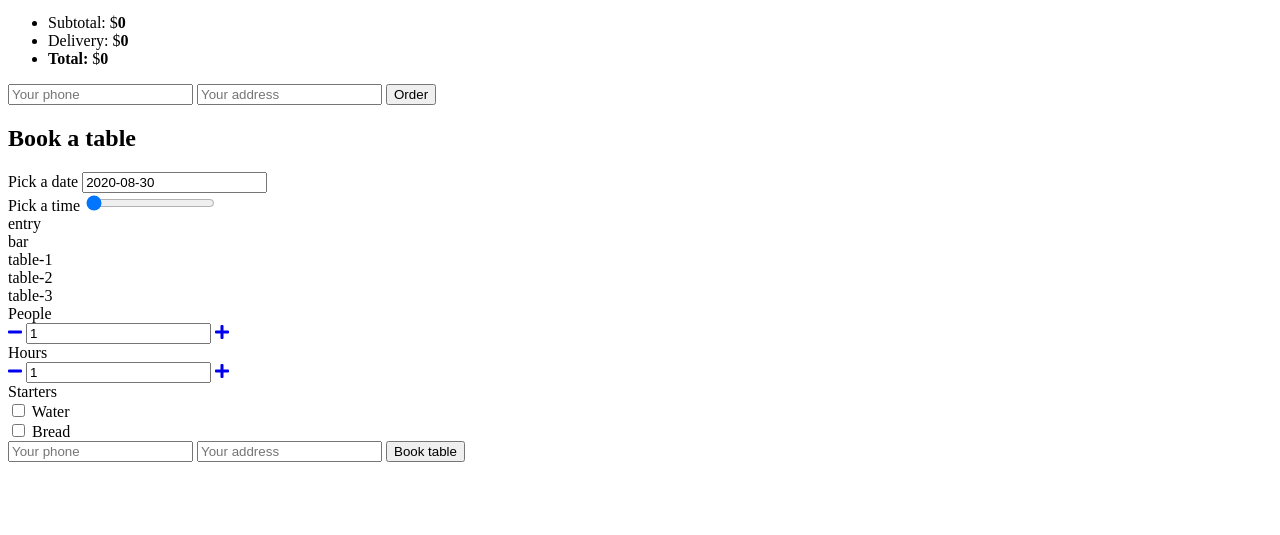
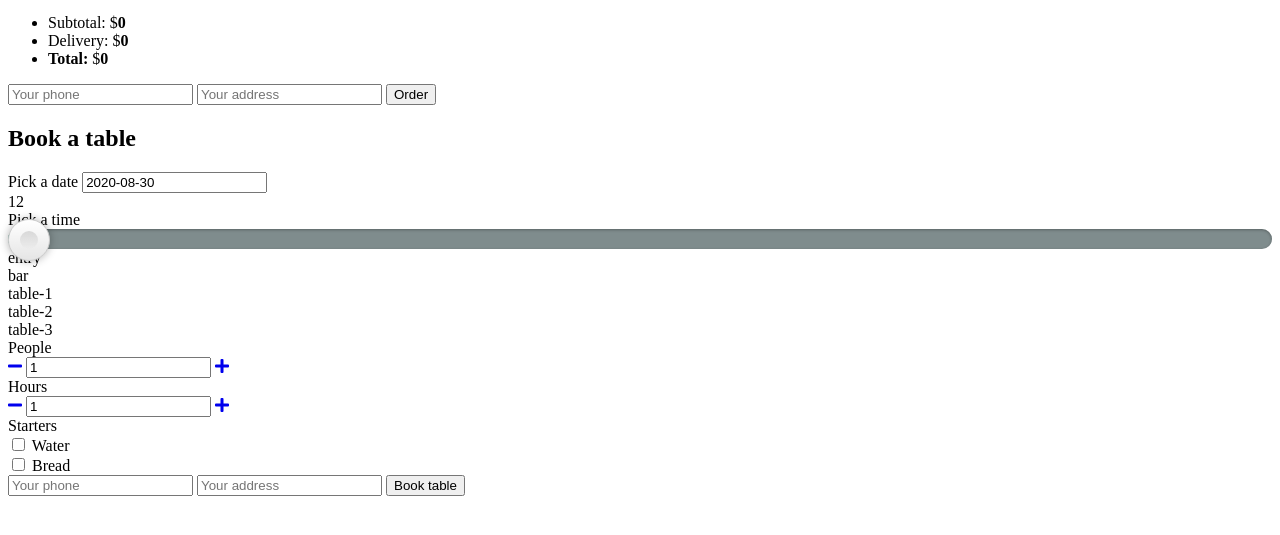
Before and after one commit to dave8git/project-pizza, a website with bundled scripts: page src/index.html in a window 1280 px wide. Shown: the part 165-700 px from the top of the page. Built offline with nearby package versions, Linux system fonts and the light colour scheme; files whose address does not match are found by name.

Commit message:
add libraries for hourpicker

```diff
--- a/src/index.html
+++ b/src/index.html
@@ -8,6 +8,7 @@
   <link href="https://fonts.googleapis.com/css?family=Lato:400,300i,700%7COswald:300,500,700&amp;subset=latin-ext" rel="stylesheet">
   <link href="https://use.fontawesome.com/releases/v5.7.2/css/all.css" rel="stylesheet">
   <link rel="stylesheet" href="https://cdn.jsdelivr.net/npm/flatpickr/dist/flatpickr.min.css">
+  <link rel="stylesheet" href="./vendor/range-slider.min.css">
   <link rel="stylesheet" href="css/style.css">
 </head>
 <body>
@@ -243,5 +244,6 @@
   <script src="https://cdnjs.cloudflare.com/ajax/libs/handlebars.js/4.1.0/handlebars.min.js"></script>
   <script src="js/app.js" type="module"></script>
   <script src="https://cdn.jsdelivr.net/npm/flatpickr"></script>
+  <script src="./vendor/range-slider.min.js"></script>
 </body>
 </html>
--- a/src/js/components/Booking.js
+++ b/src/js/components/Booking.js
@@ -2,6 +2,7 @@ import { templates, select } from '../settings.js';
 import { utils } from '../utils.js';
 import { AmountWidget } from './AmountWidget.js';
 import { DatePicker } from './DatePicker.js';
+import { HourPicker } from './HourPicker.js';
 
 export class Booking {
   constructor(element) {
@@ -20,6 +21,7 @@ export class Booking {
     thisBooking.dom.peopleAmount = thisBooking.dom.wrapper.querySelector(select.booking.peopleAmount);
     thisBooking.dom.hoursAmount = thisBooking.dom.wrapper.querySelector(select.booking.hoursAmount);
     thisBooking.dom.datePicker = thisBooking.dom.wrapper.querySelector(select.widgets.datePicker.wrapper);
+    thisBooking.dom.hourPicker = thisBooking.dom.wrapper.querySelector(select.widgets.hourPicker.wrapper);
   }
   initWidget() {
     const thisBooking = this;
@@ -27,5 +29,6 @@ export class Booking {
     thisBooking.peopleAmount = new AmountWidget(thisBooking.dom.peopleAmount);
     thisBooking.hoursAmount = new AmountWidget(thisBooking.dom.hoursAmount);
     thisBooking.datePicker = new DatePicker(thisBooking.dom.datePicker);
+    thisBooking.hourPicker = new HourPicker(thisBooking.dom.hourPicker);
   }
 }
--- /dev/null
+++ b/src/js/components/HourPicker.js
@@ -0,0 +1,36 @@
+/* global rangeSlider */
+
+import {BaseWidget} from './BaseWidget.js';
+import {utils} from '../utils.js';
+import { settings, select } from '../settings.js';
+
+export class HourPicker extends BaseWidget {
+  constructor(wrapper) {
+    super(wrapper, settings.hours.open);
+    const thisWidget = this;
+    thisWidget.dom.input = thisWidget.dom.wrapper.querySelector(select.widgets.hourPicker.input);
+    thisWidget.dom.output = thisWidget.dom.wrapper.querySelector(select.widgets.hourPicker.output);
+    thisWidget.initPlugin();
+
+  }
+  initPlugin() {
+    const thisWidget = this;
+    rangeSlider.create(thisWidget.dom.input);
+    thisWidget.dom.output.innerHTML = thisWidget.value; // zmienia zawartość elementu (html) thisWidget.dom.output.innerHTML na wartość widgetu thisWidget.value
+    thisWidget.dom.input.addEventListener('input', function () {
+      thisWidget.value = thisWidget.dom.input.value;
+    });
+  }
+
+  parseValue(newValue) {
+    const parsedValue = utils.numberToHour(newValue);
+    return parsedValue;
+  }
+  isValid() {
+    return true;
+  }
+  renderValue() {
+    const thisWidget = this;
+    thisWidget.dom.output.innerHTML = thisWidget.value;
+  }
+}
--- /dev/null
+++ b/src/vendor/range-slider.css
@@ -0,0 +1,97 @@
+.rangeSlider, .rangeSlider__fill {
+    display: block;
+    box-shadow: inset 0 1px 3px rgba(0, 0, 0, 0.3);
+    border-radius: 10px;
+}
+
+.rangeSlider {
+    position: relative;
+    background: #7f8c8d;
+}
+
+.rangeSlider__horizontal {
+    height: 20px;
+    width: 100%;
+}
+
+.rangeSlider__vertical {
+    height: 100%;
+    width: 20px;
+}
+
+.rangeSlider--disabled {
+    filter: progid:DXImageTransform.Microsoft.Alpha(Opacity=40);
+    opacity: 0.4;
+}
+
+.rangeSlider__fill {
+    background: #16a085;
+    position: absolute;
+}
+
+.rangeSlider__fill__horizontal {
+    height: 100%;
+    top: 0;
+    left: 0;
+}
+
+.rangeSlider__fill__vertical {
+    width: 100%;
+    bottom: 0;
+    left: 0;
+}
+
+.rangeSlider__handle {
+    border: 1px solid #ccc;
+    cursor: pointer;
+    display: inline-block;
+    width: 40px;
+    height: 40px;
+    position: absolute;
+    background: white linear-gradient(rgba(255, 255, 255, 0), rgba(0, 0, 0, 0.1));
+    box-shadow: 0 0 8px rgba(0, 0, 0, 0.3);
+    border-radius: 50%;
+}
+
+.rangeSlider__handle__horizontal {
+    top: -10px;
+}
+
+.rangeSlider__handle__vertical {
+    left: -10px;
+    bottom: 0;
+}
+
+.rangeSlider__handle:after {
+    content: "";
+    display: block;
+    width: 18px;
+    height: 18px;
+    margin: auto;
+    position: absolute;
+    top: 0;
+    right: 0;
+    bottom: 0;
+    left: 0;
+    background-image: linear-gradient(rgba(0, 0, 0, 0.13), rgba(255, 255, 255, 0));
+    border-radius: 50%;
+}
+
+.rangeSlider__handle:active {
+    background-image: linear-gradient(rgba(0, 0, 0, 0.1), rgba(0, 0, 0, 0.12));
+}
+
+input[type="range"]:focus + .rangeSlider .rangeSlider__handle {
+    box-shadow: 0 0 8px rgba(142, 68, 173, 0.9);
+}
+
+.rangeSlider__buffer {
+    position: absolute;
+    top: 3px;
+    height: 14px;
+    background: #2c3e50;
+    border-radius: 10px;
+}
+
+
+/*# sourceMappingURL=range-slider.css.map*/
```
